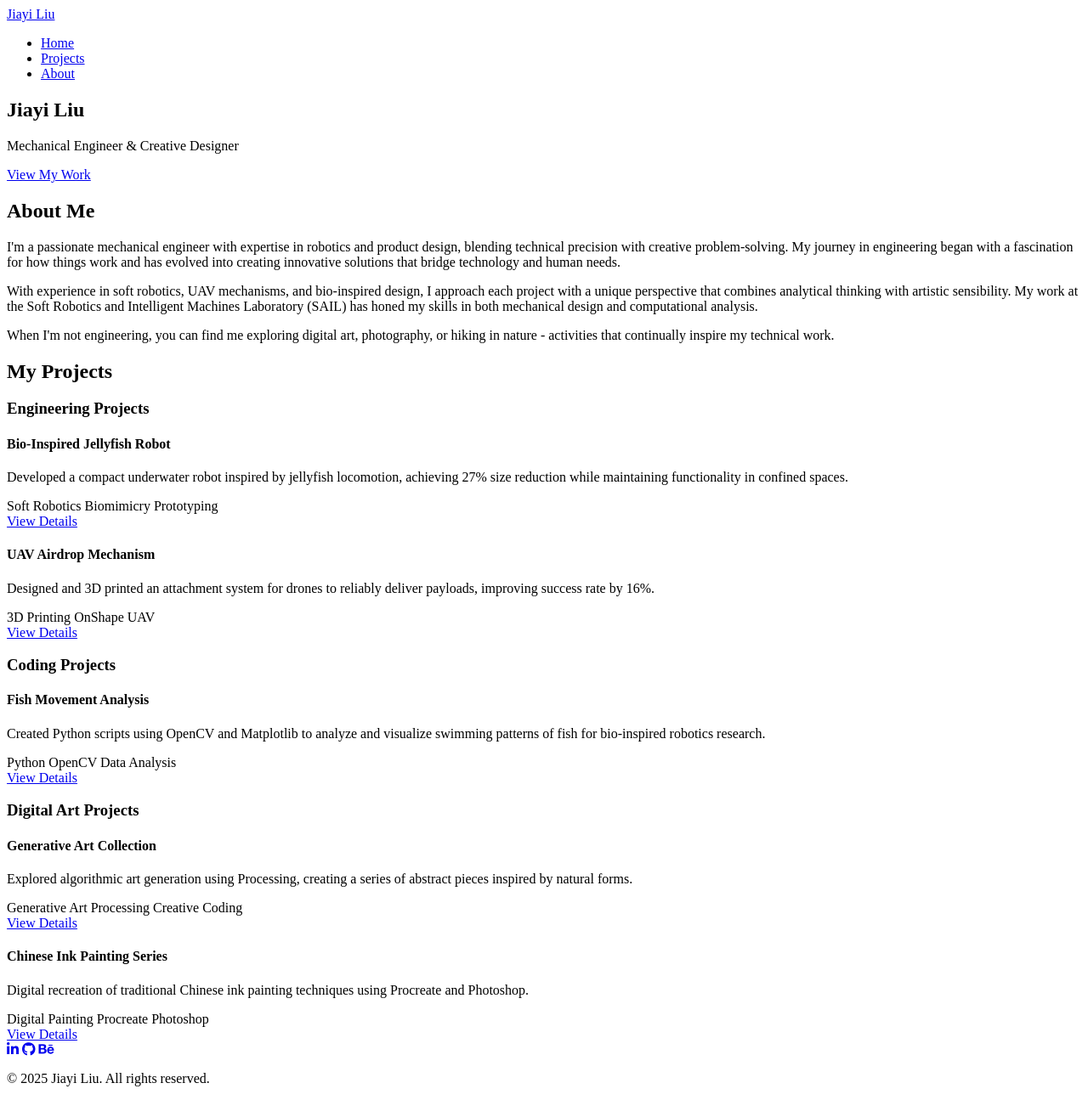
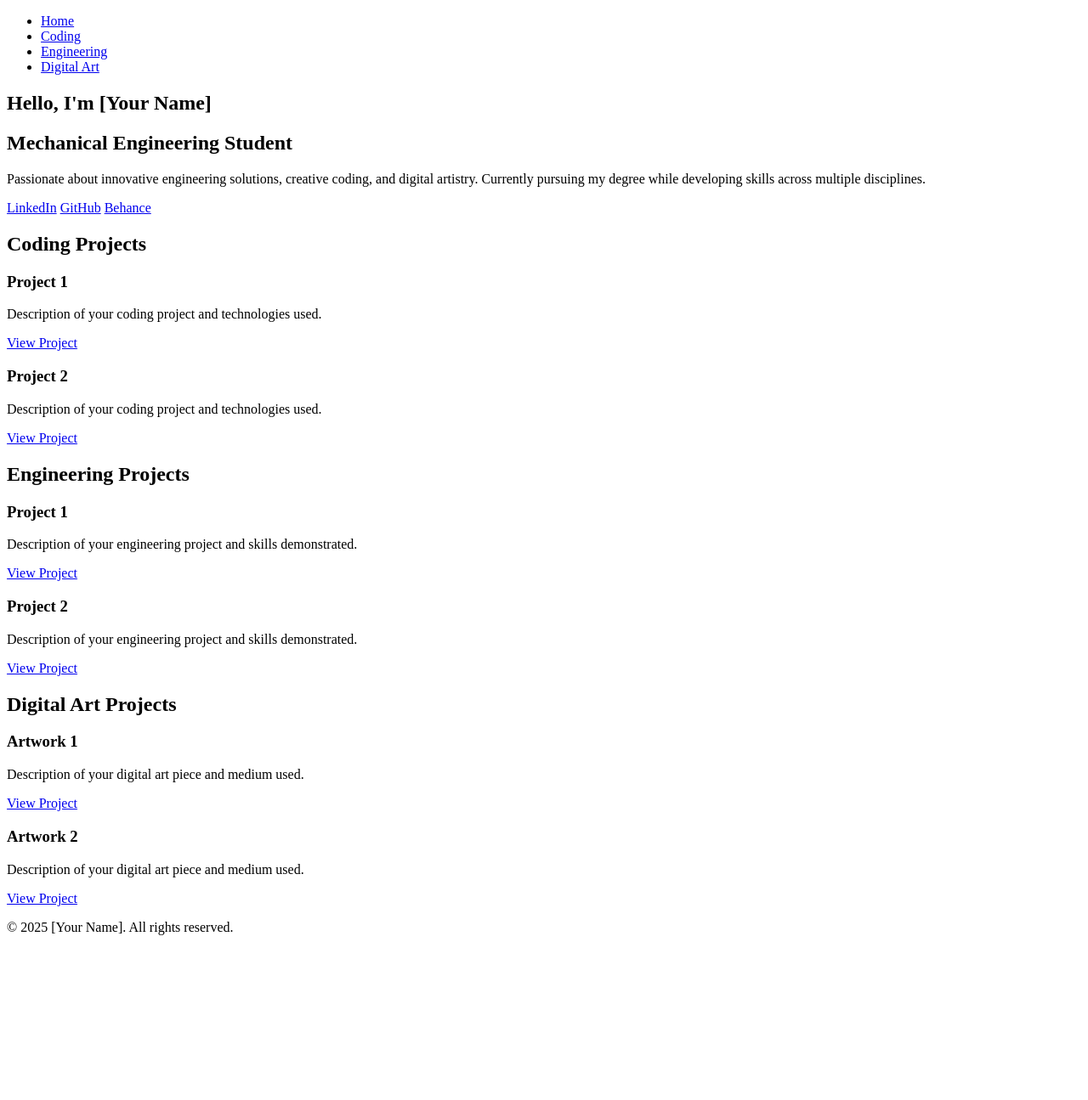
Before and after one commit to SixPlusOne7/testingg, a plain HTML site: page index.html in a window 1280 px wide. Shown: the whole page at 85% size. After the commit the page ends 1117 px from the top, so only its background shows below. Drawn offline with Linux system fonts and the light colour scheme.

Commit message:
Update index.html

```diff
--- a/index.html
+++ b/index.html
@@ -3,143 +3,91 @@
 <head>
     <meta charset="UTF-8">
     <meta name="viewport" content="width=device-width, initial-scale=1.0">
-    <meta name="description" content="Jiayi Liu's portfolio - Mechanical Engineer & Creative Designer specializing in robotics and product design">
-    <title>Jiayi Liu | Mechanical Engineer & Designer</title>
-    <link rel="stylesheet" href="https://fonts.googleapis.com/css2?family=Noto+Sans+SC:wght@300;400;500;700&display=swap">
-    <link rel="stylesheet" href="https://cdnjs.cloudflare.com/ajax/libs/font-awesome/6.0.0/css/all.min.css">
+    <title>Mechanical Engineering Portfolio</title>
     <link rel="stylesheet" href="styles.css">
+    <link href="https://fonts.googleapis.com/css2?family=Noto+Sans+SC:wght@300;400;500;700&display=swap" rel="stylesheet">
 </head>
 <body>
-    <!-- Navigation Bar -->
-    <nav id="navbar" aria-label="Main navigation">
-        <div class="container">
-            <a href="#home" class="logo" aria-label="Home">Jiayi Liu</a>
-            <button class="mobile-menu-btn" aria-expanded="false" aria-label="Toggle menu">
-                <i class="fas fa-bars"></i>
-            </button>
-            <ul>
-                <li><a href="#home" aria-current="page">Home</a></li>
-                <li><a href="#projects">Projects</a></li>
-                <li><a href="#about">About</a></li>
-            </ul>
-        </div>
+    <nav id="navbar">
+        <ul>
+            <li><a href="#home">Home</a></li>
+            <li><a href="#coding">Coding</a></li>
+            <li><a href="#engineering">Engineering</a></li>
+            <li><a href="#art">Digital Art</a></li>
+        </ul>
     </nav>
 
-    <!-- Hero Section -->
-    <section id="home" class="hero">
-        <div class="hero-content">
-            <h1>Jiayi Liu</h1>
-            <p>Mechanical Engineer & Creative Designer</p>
-            <a href="#projects" class="btn">View My Work</a>
-        </div>
-    </section>
-
-    <!-- About Section -->
-    <section id="about" class="about">
+    <section id="home" class="section">
         <div class="container">
-            <div class="about-content">
-                <h2>About Me</h2>
-                <p>I'm a passionate mechanical engineer with expertise in robotics and product design, blending technical precision with creative problem-solving. My journey in engineering began with a fascination for how things work and has evolved into creating innovative solutions that bridge technology and human needs.</p>
-                <p>With experience in soft robotics, UAV mechanisms, and bio-inspired design, I approach each project with a unique perspective that combines analytical thinking with artistic sensibility. My work at the Soft Robotics and Intelligent Machines Laboratory (SAIL) has honed my skills in both mechanical design and computational analysis.</p>
-                <p>When I'm not engineering, you can find me exploring digital art, photography, or hiking in nature - activities that continually inspire my technical work.</p>
+            <h1>Hello, I'm <span class="highlight">[Your Name]</span></h1>
+            <h2>Mechanical Engineering Student</h2>
+            <p>Passionate about innovative engineering solutions, creative coding, and digital artistry. Currently pursuing my degree while developing skills across multiple disciplines.</p>
+            <div class="social-links">
+                <a href="#" class="social-icon">LinkedIn</a>
+                <a href="#" class="social-icon">GitHub</a>
+                <a href="#" class="social-icon">Behance</a>
             </div>
         </div>
     </section>
 
-    <!-- Projects Section -->
-    <section id="projects" class="projects">
+    <section id="coding" class="section">
         <div class="container">
-            <h2>My Projects</h2>
-            <div class="project-categories">
-                <!-- Engineering Projects -->
-                <div class="project-category">
-                    <h3>Engineering Projects</h3>
-                    <div class="project-grid">
-                        <div class="project-card">
-                            <h4>Bio-Inspired Jellyfish Robot</h4>
-                            <p>Developed a compact underwater robot inspired by jellyfish locomotion, achieving 27% size reduction while maintaining functionality in confined spaces.</p>
-                            <div class="tags">
-                                <span class="tag">Soft Robotics</span>
-                                <span class="tag">Biomimicry</span>
-                                <span class="tag">Prototyping</span>
-                            </div>
-                            <a href="#" class="btn">View Details</a>
-                        </div>
-
-                        <div class="project-card">
-                            <h4>UAV Airdrop Mechanism</h4>
-                            <p>Designed and 3D printed an attachment system for drones to reliably deliver payloads, improving success rate by 16%.</p>
-                            <div class="tags">
-                                <span class="tag">3D Printing</span>
-                                <span class="tag">OnShape</span>
-                                <span class="tag">UAV</span>
-                            </div>
-                            <a href="#" class="btn">View Details</a>
-                        </div>
-                    </div>
+            <h2>Coding Projects</h2>
+            <div class="projects-grid">
+                <div class="project-card">
+                    <h3>Project 1</h3>
+                    <p>Description of your coding project and technologies used.</p>
+                    <a href="#" class="btn">View Project</a>
                 </div>
-
-                <!-- Coding Projects -->
-                <div class="project-category">
-                    <h3>Coding Projects</h3>
-                    <div class="project-grid">
-                        <div class="project-card">
-                            <h4>Fish Movement Analysis</h4>
-                            <p>Created Python scripts using OpenCV and Matplotlib to analyze and visualize swimming patterns of fish for bio-inspired robotics research.</p>
-                            <div class="tags">
-                                <span class="tag">Python</span>
-                                <span class="tag">OpenCV</span>
-                                <span class="tag">Data Analysis</span>
-                            </div>
-                            <a href="#" class="btn">View Details</a>
-                        </div>
-                    </div>
-                </div>
-
-                <!-- Digital Art Projects -->
-                <div class="project-category">
-                    <h3>Digital Art Projects</h3>
-                    <div class="project-grid">
-                        <div class="project-card">
-                            <h4>Generative Art Collection</h4>
-                            <p>Explored algorithmic art generation using Processing, creating a series of abstract pieces inspired by natural forms.</p>
-                            <div class="tags">
-                                <span class="tag">Generative Art</span>
-                                <span class="tag">Processing</span>
-                                <span class="tag">Creative Coding</span>
-                            </div>
-                            <a href="#" class="btn">View Details</a>
-                        </div>
-
-                        <div class="project-card">
-                            <h4>Chinese Ink Painting Series</h4>
-                            <p>Digital recreation of traditional Chinese ink painting techniques using Procreate and Photoshop.</p>
-                            <div class="tags">
-                                <span class="tag">Digital Painting</span>
-                                <span class="tag">Procreate</span>
-                                <span class="tag">Photoshop</span>
-                            </div>
-                            <a href="#" class="btn">View Details</a>
-                        </div>
-                    </div>
+                <div class="project-card">
+                    <h3>Project 2</h3>
+                    <p>Description of your coding project and technologies used.</p>
+                    <a href="#" class="btn">View Project</a>
                 </div>
             </div>
         </div>
     </section>
 
-    <!-- Footer -->
+    <section id="engineering" class="section">
+        <div class="container">
+            <h2>Engineering Projects</h2>
+            <div class="projects-grid">
+                <div class="project-card">
+                    <h3>Project 1</h3>
+                    <p>Description of your engineering project and skills demonstrated.</p>
+                    <a href="#" class="btn">View Project</a>
+                </div>
+                <div class="project-card">
+                    <h3>Project 2</h3>
+                    <p>Description of your engineering project and skills demonstrated.</p>
+                    <a href="#" class="btn">View Project</a>
+                </div>
+            </div>
+        </div>
+    </section>
+
+    <section id="art" class="section">
+        <div class="container">
+            <h2>Digital Art Projects</h2>
+            <div class="projects-grid">
+                <div class="project-card">
+                    <h3>Artwork 1</h3>
+                    <p>Description of your digital art piece and medium used.</p>
+                    <a href="#" class="btn">View Project</a>
+                </div>
+                <div class="project-card">
+                    <h3>Artwork 2</h3>
+                    <p>Description of your digital art piece and medium used.</p>
+                    <a href="#" class="btn">View Project</a>
+                </div>
+            </div>
+        </div>
+    </section>
+
     <footer>
-        <div class="container">
-            <div class="social-links">
-                <a href="#" aria-label="LinkedIn"><i class="fab fa-linkedin-in"></i></a>
-                <a href="#" aria-label="GitHub"><i class="fab fa-github"></i></a>
-                <a href="#" aria-label="Behance"><i class="fab fa-behance"></i></a>
-            </div>
-            <p>&copy; <span id="year"></span> Jiayi Liu. All rights reserved.</p>
-        </div>
+        <p>© 2025 [Your Name]. All rights reserved.</p>
     </footer>
 
-    <!-- JavaScript -->
     <script src="script.js"></script>
 </body>
 </html>
```
